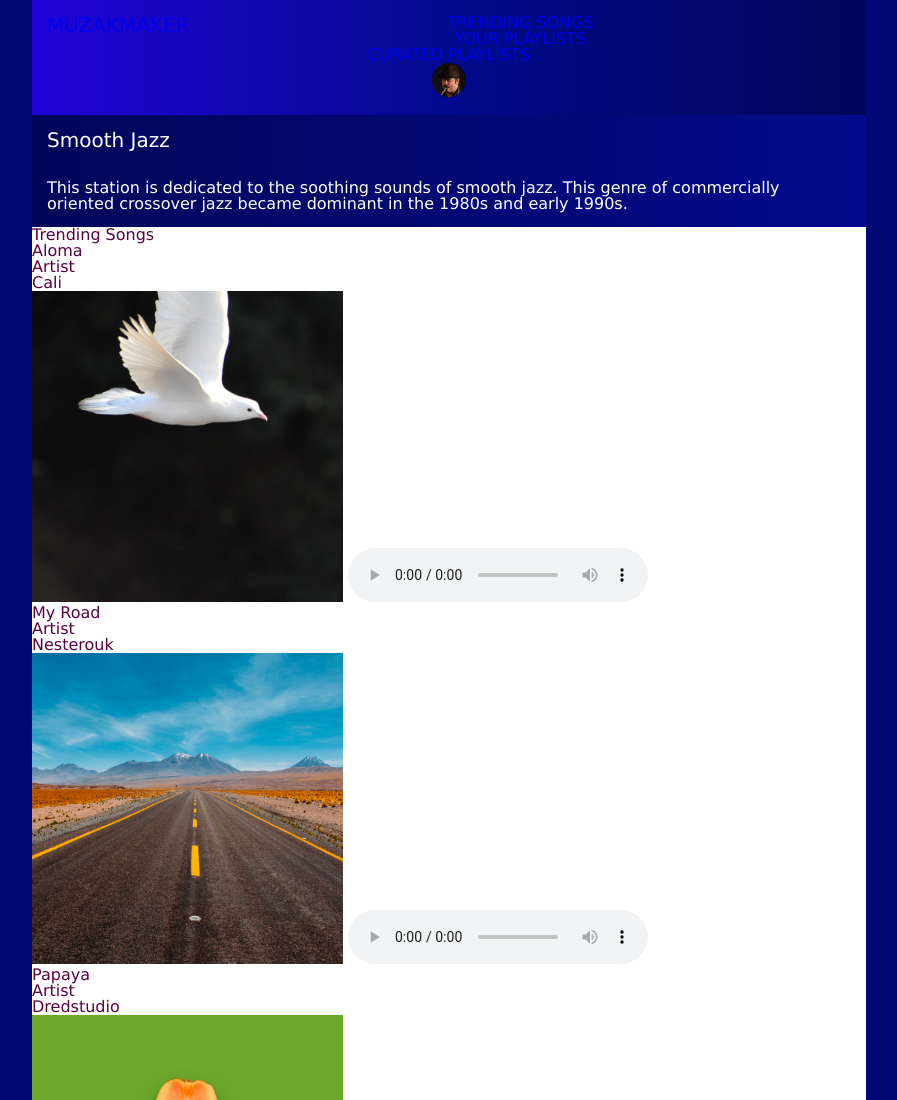
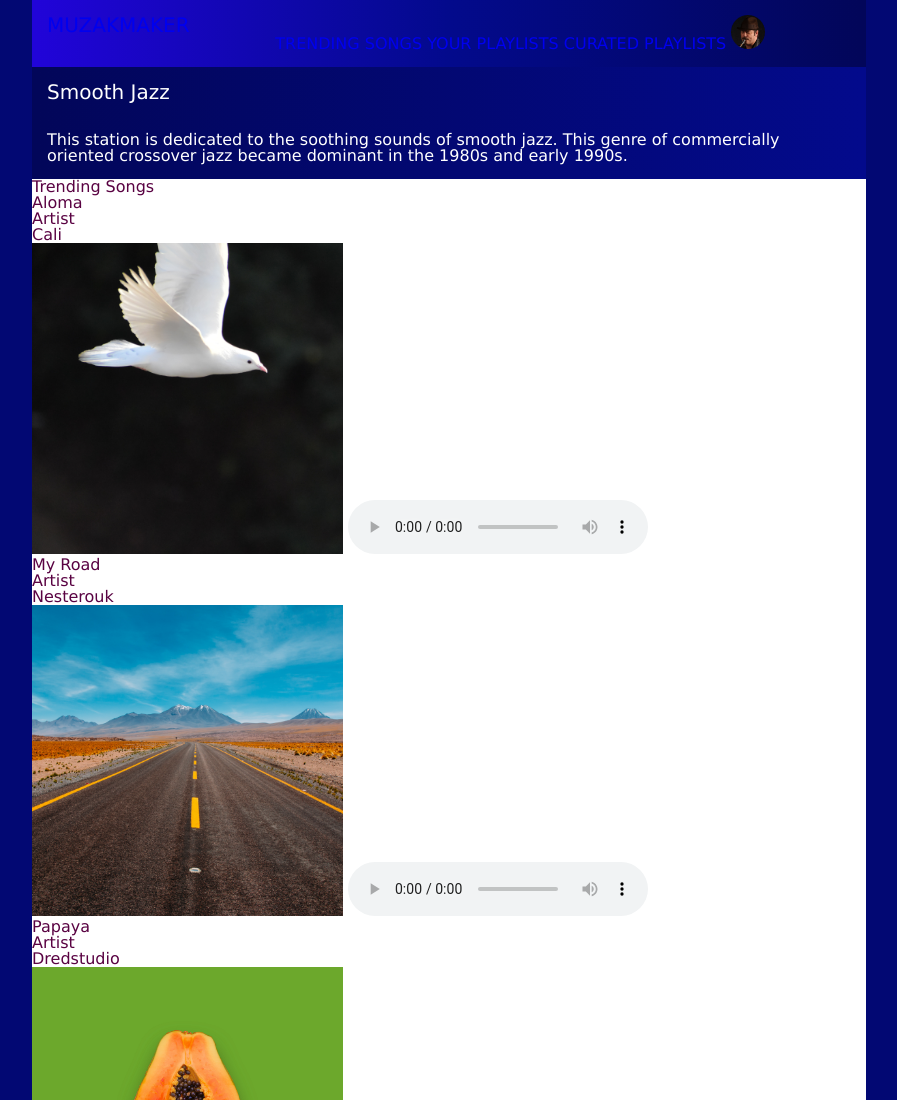
Before and after one commit to jhlee823/streamingmedia, a plain HTML site: page index.html in a window 1280 px wide. Shown: the top 1100 px of the page, without its empty margins (191-1088 px from the left). Drawn offline with Linux system fonts and the light colour scheme.

Commit message:
Update style.css

```diff
--- a/style.css
+++ b/style.css
@@ -46,6 +46,8 @@ table {
 	border-collapse: collapse;
 	border-spacing: 0;
 }
+/* CSS RESET END */
+
 
 html {
     background-color: #020873;
@@ -88,6 +90,10 @@ header ul {
     padding: 15px 15px;
 }
 
+nav li {
+    display: inline;
+}
+
 nav a {
     text-decoration: none;
     text-transform: uppercase;
```
